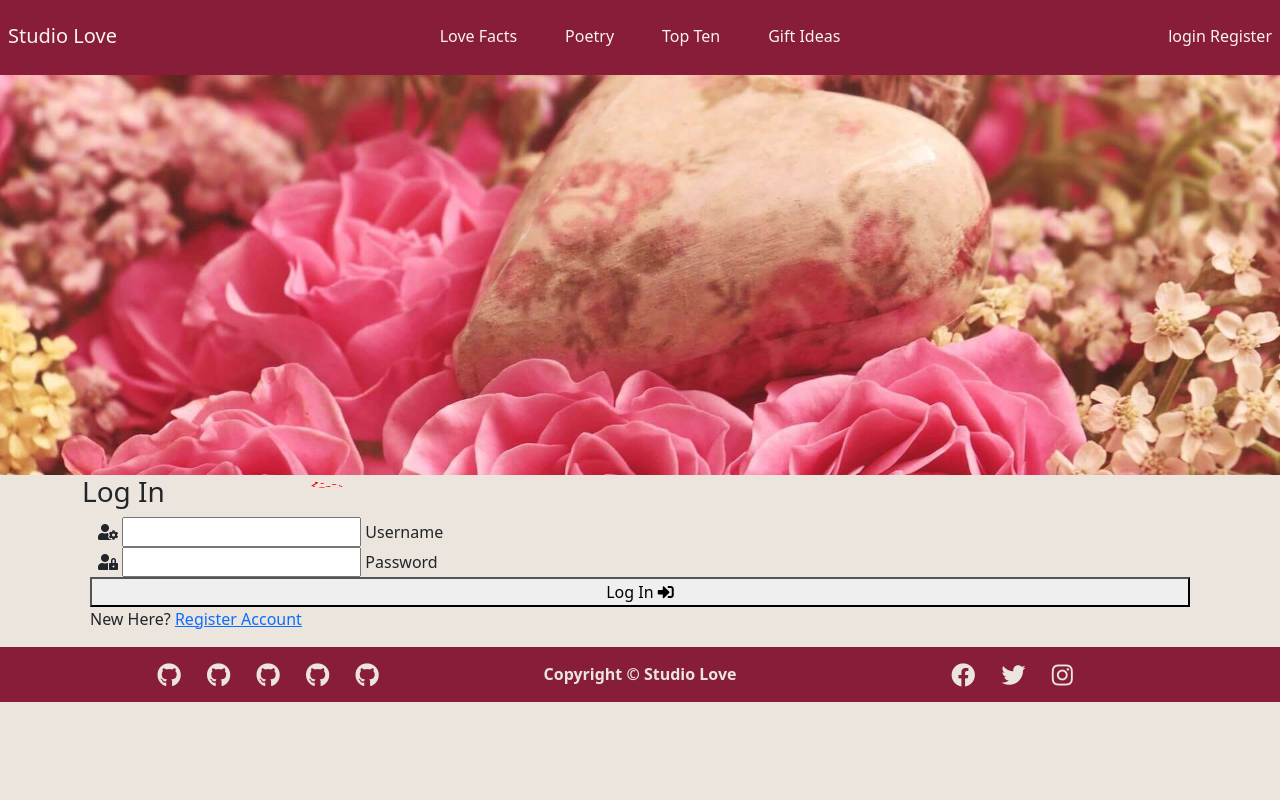
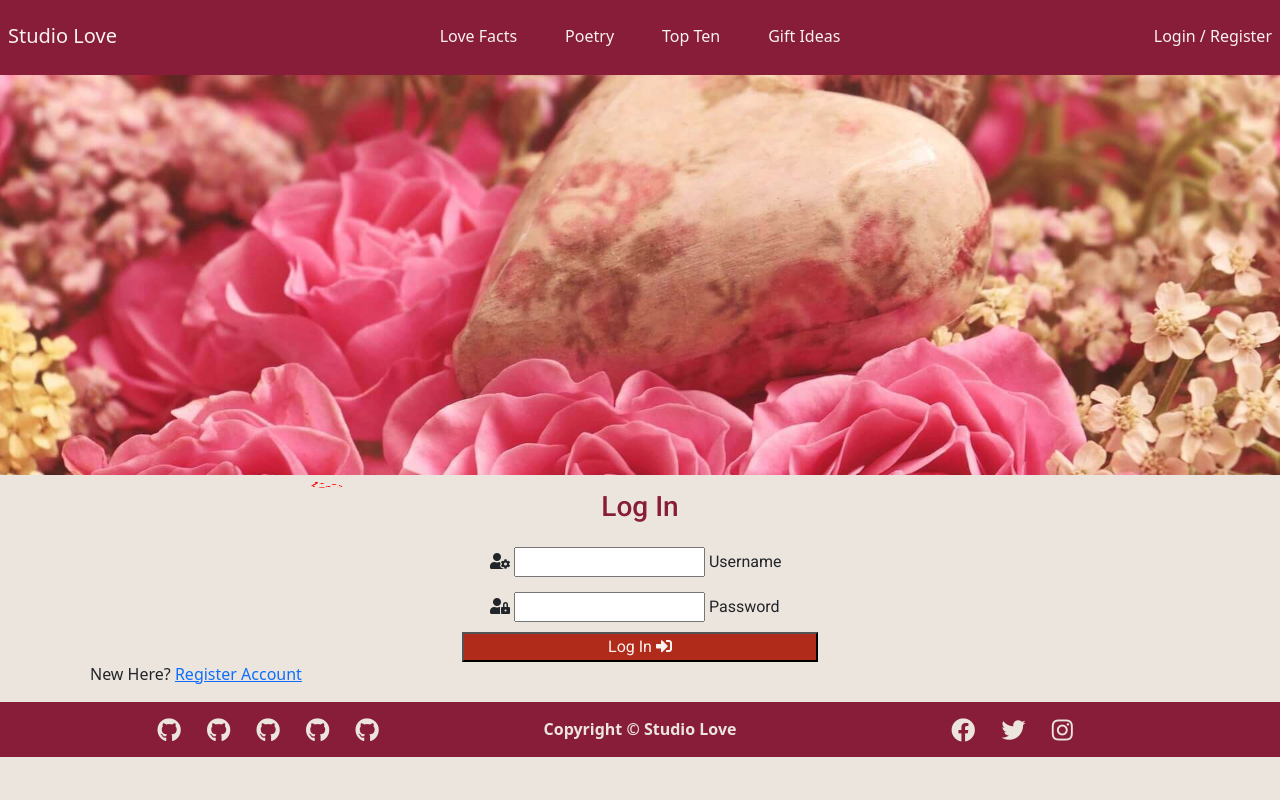
Before and after one commit to alexandergrib/studiuos-love, a Flask app: page /login in a window 1280 px wide. Run offline with Flask 2, Linux system fonts and the light colour scheme; some libraries are stand-ins or nearby versions.

Commit message:
Add styling to Login page

```diff
--- a/static/css/styles.css
+++ b/static/css/styles.css
@@ -207,6 +207,21 @@ body {
     text-align: end;
 }
 
+
+/*      login/register form      */
+.form {
+    margin: 5px 20px 10px 20px;
+    font-family: 'Roboto', sans-serif;
+}
+
+.submit {
+    width: 60px;
+    background-color: #B02B1A;
+    color: #faf2f0;
+    font-family: 'Roboto', sans-serif;
+}
+
+
 /*      footer      */
 
 footer {
--- a/templates/base.html
+++ b/templates/base.html
@@ -77,7 +77,7 @@
                     {% if session.user %}
                     <a href="{{ url_for('logout') }}">Logout</a>
                     {% else %}
-                    <a href="{{ url_for('login') }}">login</a>
+                    <a href="{{ url_for('login') }}">Login / </a>
                     <a href="{{ url_for('register') }}">Register</a>
                     {% endif %}
                 </div>
--- a/templates/login.html
+++ b/templates/login.html
@@ -10,15 +10,16 @@
 
 {% block content %}
     <div class="login-container">
-        <h3 class="center-align">Log In</h3>
+        <h3 class="med-heading center padding">Log In</h3>
 
         <div class="row">
+            <div class="col"></div>
             <form class="col s12 m8 offset-m2" method="POST" action="{{ url_for('login') }}">
                 <div class="card-panel">
 
                     <!-- username -->
                     <div class="row">
-                        <div class="input-field col s12">
+                        <div class="input-field form s12">
                             <i class="fas fa-user-cog prefix light-blue-text text-darken-1"></i>
                             <input id="username" name="username" type="text" minlength="3"
                                    maxlength="15" pattern="^[a-zA-Z0-9]{3,15}$" class="validate" required>
@@ -28,7 +29,7 @@
 
                     <!-- password -->
                     <div class="row">
-                        <div class="input-field col s12">
+                        <div class="input-field form input-2 s12">
                             <i class="fas fa-user-lock prefix light-blue-text text-darken-1"></i>
                             <input id="password" name="password" type="password" minlength="5"
                                    maxlength="15" pattern="^[a-zA-Z0-9]{5,15}$" class="validate" required>
@@ -38,12 +39,13 @@
 
                     <!-- login -->
                     <div class="row">
-                        <button type="submit" class="col s12 btn-large light-blue darken-1 text-shadow">
+                        <button type="submit" class="col s12 light-blue darken-1 text-shadow submit">
                             Log In <i class="fas fa-sign-in-alt"></i>
                         </button>
                     </div>
                 </div>
             </form>
+            <div class="col"></div>
         </div>
 
         <div class="row">
```
Also changed, not shown: templates/topten.html (+8 -2 lines).
